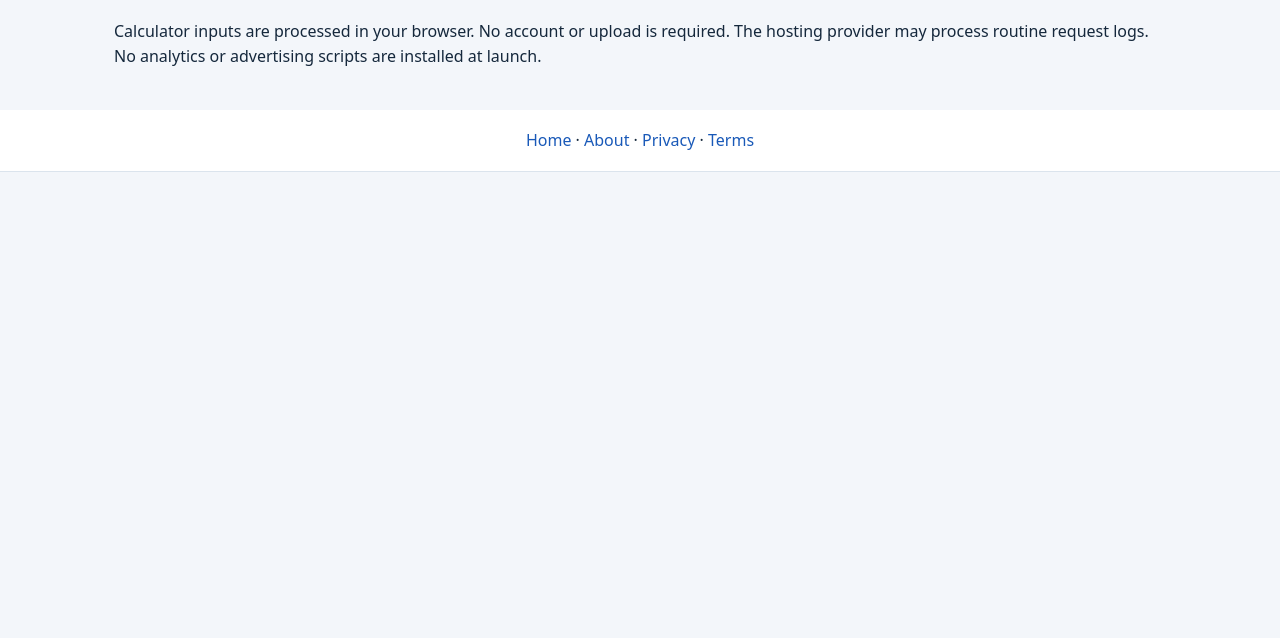
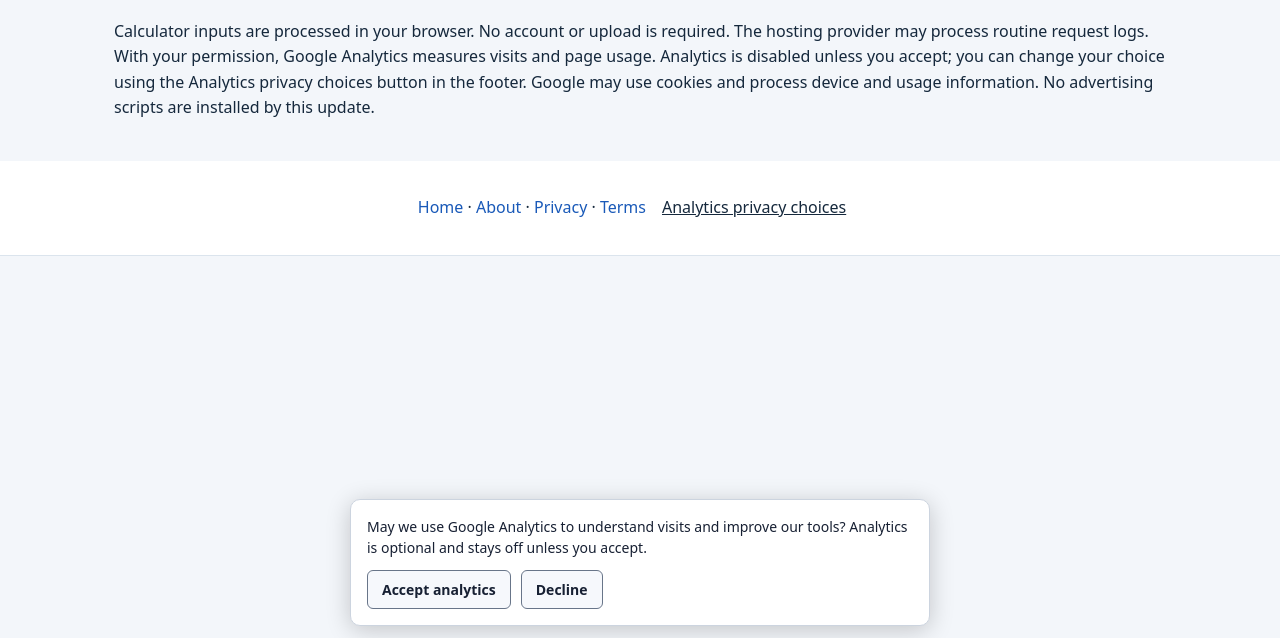
Before and after one commit to FlintHambleton/autocalctools, a plain HTML site: page privacy.html in a window 1280 px wide. Shown: the part 162-800 px from the top of the page. Drawn offline with Linux system fonts and the light colour scheme.

Commit message:
Enable optional analytics and update privacy disclosure

```diff
--- a/privacy.html
+++ b/privacy.html
@@ -1 +1 @@
-<!doctype html><html lang="en"><head><meta charset="utf-8"><meta name="viewport" content="width=device-width,initial-scale=1"><title>Privacy | AutoCalcTools</title><meta name="description" content="Privacy information."><link rel="canonical" href="https://autocalctools.pages.dev/privacy"><link rel="stylesheet" href="/style.css"><link rel="icon" href="/favicon.svg"></head><body><header><nav><a class="brand" href="/">AutoCalcTools</a><a href="/#tools">Calculators</a></nav></header><main><h1>Privacy</h1><p>Calculator inputs are processed in your browser. No account or upload is required. The hosting provider may process routine request logs. No analytics or advertising scripts are installed at launch.</p></main><footer><a href="/">Home</a> · <a href="/about">About</a> · <a href="/privacy">Privacy</a> · <a href="/terms">Terms</a></footer></body></html>
+<!doctype html><html lang="en"><head><meta charset="utf-8"><meta name="viewport" content="width=device-width,initial-scale=1"><title>Privacy | AutoCalcTools</title><meta name="description" content="Privacy information."><link rel="canonical" href="https://autocalctools.pages.dev/privacy"><link rel="stylesheet" href="/style.css"><link rel="icon" href="/favicon.svg"></head><body><header><nav><a class="brand" href="/">AutoCalcTools</a><a href="/#tools">Calculators</a></nav></header><main><h1>Privacy</h1><p>Calculator inputs are processed in your browser. No account or upload is required. The hosting provider may process routine request logs. With your permission, Google Analytics measures visits and page usage. Analytics is disabled unless you accept; you can change your choice using the Analytics privacy choices button in the footer. Google may use cookies and process device and usage information. No advertising scripts are installed by this update.</p></main><footer><a href="/">Home</a> · <a href="/about">About</a> · <a href="/privacy">Privacy</a> · <a href="/terms">Terms</a></footer><script src="/analytics-consent.js" defer></script></body></html>
```
